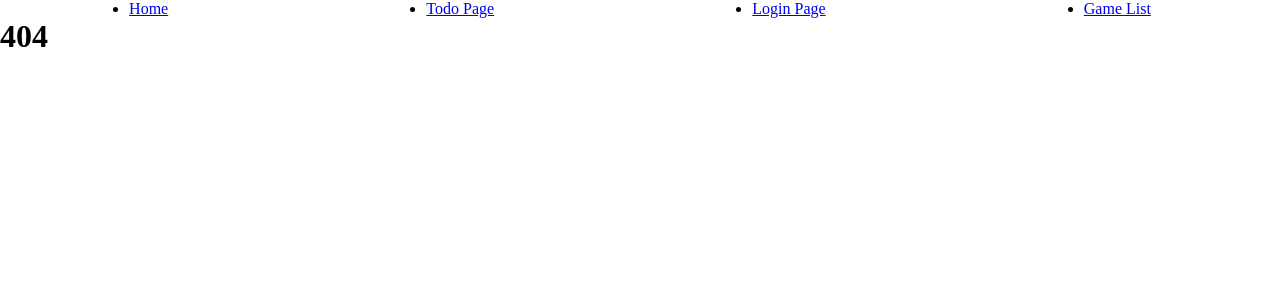
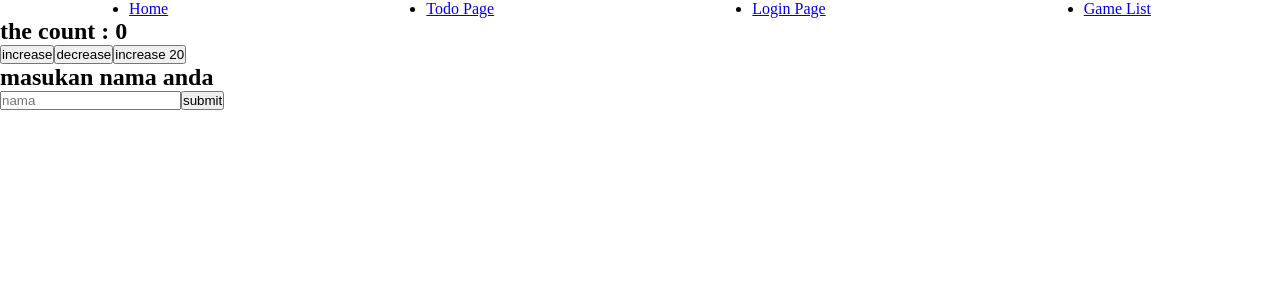
Before and after one commit to Gerardy01/learn-react, a React (Create React App) app: page /counter in a window 1280 px wide. Before the commit this address had no page. Shown: the top 300 px of the page. Built offline with nearby package versions, Linux system fonts and the light colour scheme.

Commit message:
learn redux using redux toolkit

```diff
--- a/package.json
+++ b/package.json
@@ -3,6 +3,7 @@
   "version": "0.1.0",
   "private": true,
   "dependencies": {
+    "@reduxjs/toolkit": "^1.8.3",
     "@testing-library/jest-dom": "^5.16.4",
     "@testing-library/react": "^13.1.1",
     "@testing-library/user-event": "^13.5.0",
@@ -10,6 +11,7 @@
     "firebase": "^9.9.1",
     "react": "^18.0.0",
     "react-dom": "^18.0.0",
+    "react-redux": "^8.0.2",
     "react-router-dom": "^6.3.0",
     "react-scripts": "5.0.1",
     "swiper": "^8.3.1",
--- a/src/App.js
+++ b/src/App.js
@@ -9,6 +9,7 @@ import ProfileView from "./views/ProfileView";
 import Login from "./views/Login";
 import GameListPage from "./views/GameListPage";
 import GameDetails from "./views/GameDetails";
+import CounterPage from "./views/CounterPage";
 
 
 
@@ -34,6 +35,7 @@ function App() {
           <Route path="profile/:user" element={<ProfileView />} />
           <Route path="game-list" element={<GameListPage />} />
           <Route path="game-details/:id" element={<GameDetails />} />
+          <Route path="/counter" element={<CounterPage />} />
 
           <Route path="*" element={<ErrorPage />} />
         </Routes>
--- a/src/index.js
+++ b/src/index.js
@@ -2,9 +2,14 @@ import React from 'react';
 import ReactDOM from 'react-dom/client';
 import App from './App';
 
+import store from './redux/store';
+import { Provider } from 'react-redux';
+
 const root = ReactDOM.createRoot(document.getElementById('root'));
 root.render(
   <React.StrictMode>
-    <App />
+    <Provider store={store}>
+      <App />
+    </Provider>
   </React.StrictMode>
 );
--- /dev/null
+++ b/src/redux/features/counter.js
@@ -0,0 +1,24 @@
+import { createSlice } from '@reduxjs/toolkit';
+
+
+
+export const counterSlice = createSlice({
+    name: "counter",
+    initialState: {
+        count: 0
+    },
+    reducers: {
+        plusCount: (state) => {
+            state.count += 1;
+        },
+        minCount: (state) => {
+            state.count -= 1;
+        },
+        addWithValue: (state, action) => {
+            state.count += action.payload;
+        }
+    }
+});
+
+export default counterSlice.reducer;
+export const { plusCount, minCount, addWithValue } = counterSlice.actions;
--- /dev/null
+++ b/src/redux/features/name.js
@@ -0,0 +1,18 @@
+import { createSlice } from '@reduxjs/toolkit';
+
+
+
+export const nameSlice = createSlice({
+    name: "name",
+    initialState: {
+        name: ''
+    },
+    reducers: {
+        setName: (state, action) => {
+            state.name = action.payload;
+        }
+    }
+});
+
+export default nameSlice.reducer;
+export const { setName } = nameSlice.actions;
--- /dev/null
+++ b/src/redux/store.js
@@ -0,0 +1,11 @@
+import { configureStore } from '@reduxjs/toolkit';
+
+import counterReducer from './features/counter';
+import nameReducer from './features/name'
+
+export default configureStore({
+    reducer: {
+        counter: counterReducer,
+        nameP: nameReducer
+    }
+});
--- /dev/null
+++ b/src/views/CounterPage.js
@@ -0,0 +1,47 @@
+import { useState } from "react"
+import { useDispatch, useSelector } from "react-redux"
+import { addWithValue, minCount, plusCount } from "../redux/features/counter";
+import { setName } from "../redux/features/name";
+
+
+
+function Counter() {
+
+    const count = useSelector(state => state.counter.count);
+    const name = useSelector(state => state.nameP.name);
+    const dispatch = useDispatch();
+
+    const[nameForm, setNameForm] = useState('');
+
+    function handleSubmit(e) {
+        e.preventDefault();
+
+        if (nameForm.length !== 0) {
+            dispatch(setName(nameForm));
+        }
+    }
+
+    return (
+        <section className="counter">
+            <h1>the count : {count}</h1>
+            <button onClick={() => dispatch(plusCount())}>increase</button>
+            <button onClick={() => dispatch(minCount())} >decrease</button>
+            <button onClick={() => dispatch(addWithValue(20))}>increase 20</button>
+
+            {name === '' ?
+                <>
+                    <h1>masukan nama anda</h1>
+                    <form onSubmit={handleSubmit}>
+                        <input onChange={(e) => setNameForm(e.target.value)} placeholder="nama" value={nameForm} />
+                        <button type="submit">submit</button>
+                    </form>
+                </> : <>
+                    <h1>selamat datang {name}</h1>
+                </>
+            }
+
+        </section>
+    )
+}
+
+export default Counter
```
Also changed, not shown: 1 other file (tests, documents, lock files or other folders).
